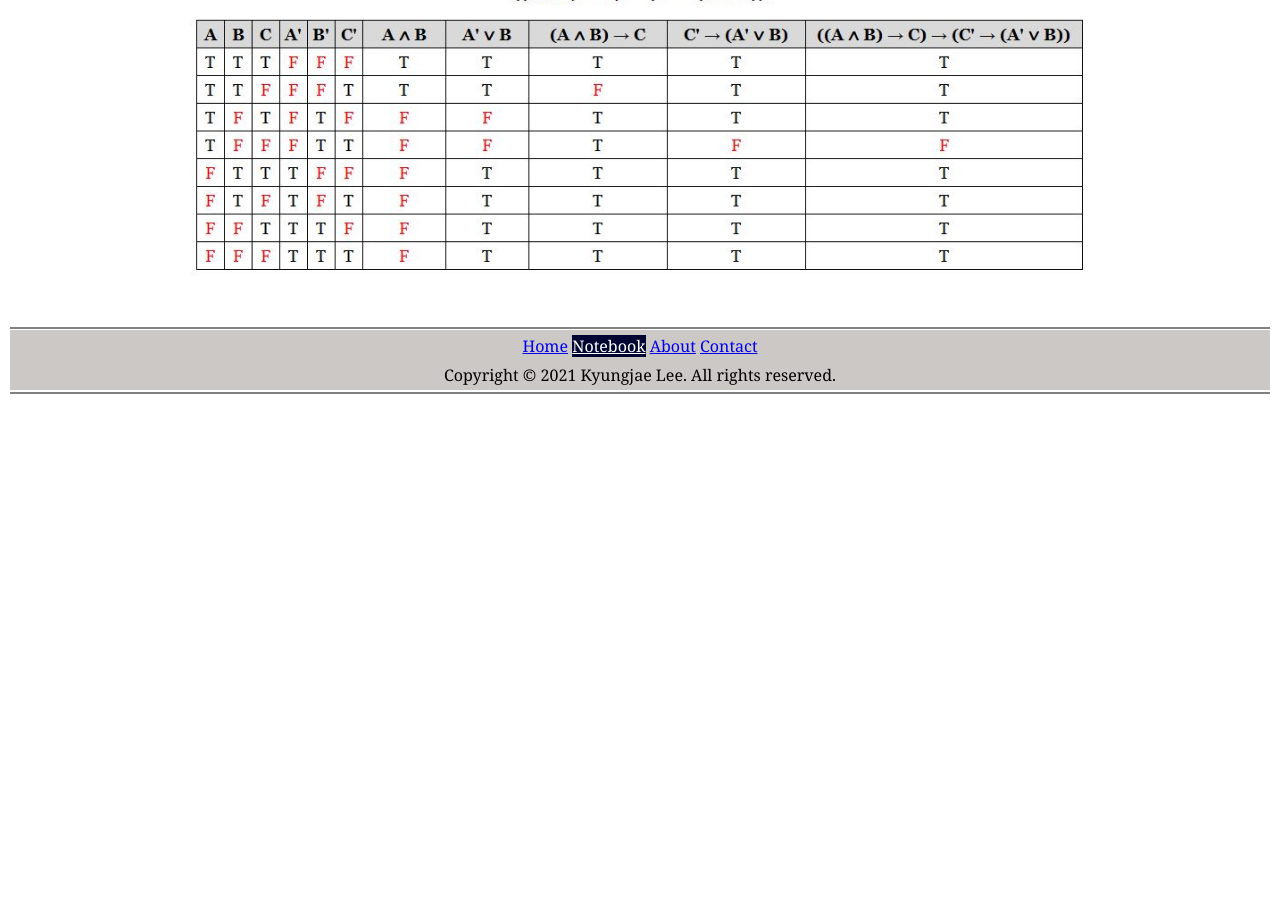
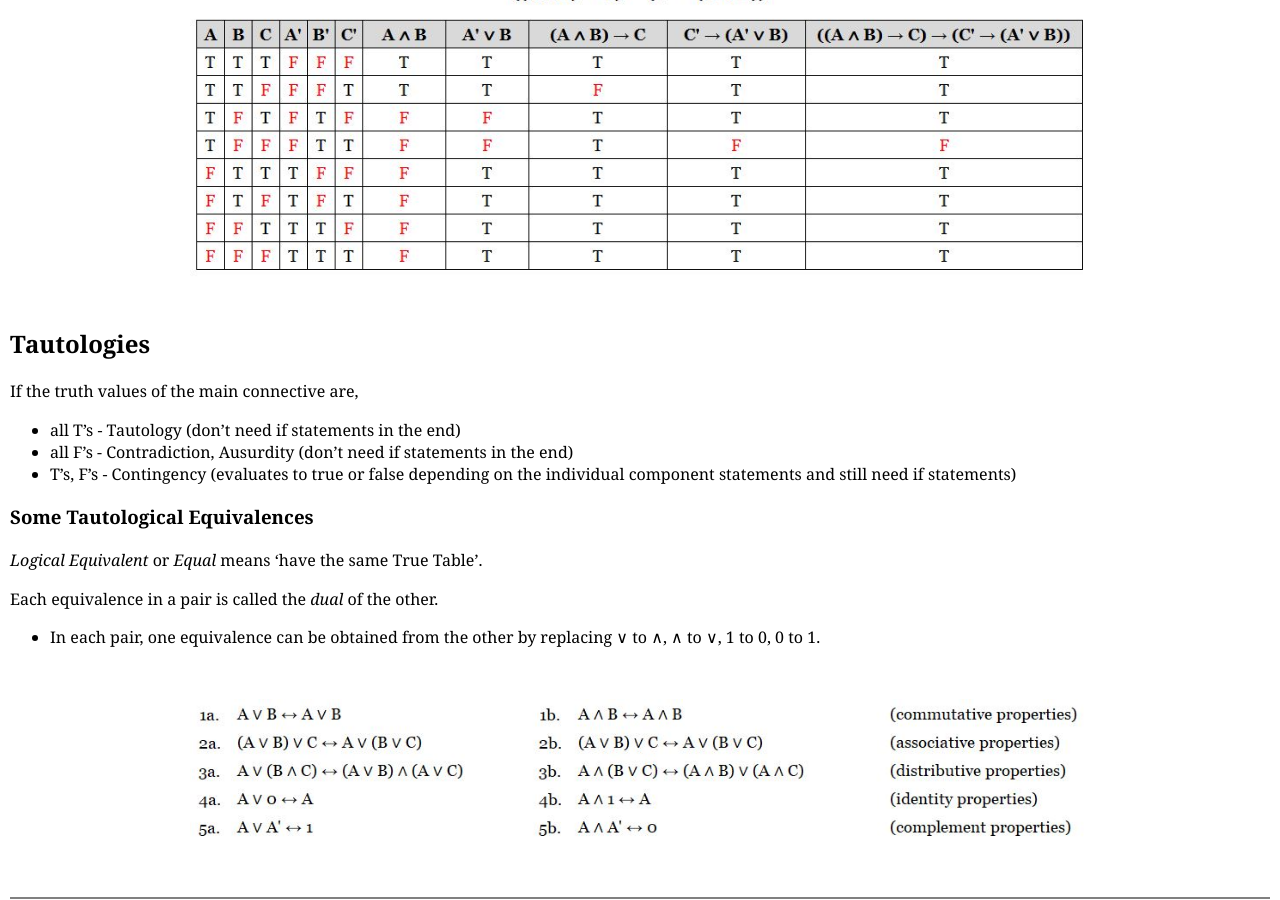
Before and after one commit to kyungjae-lee/kyungjae-lee.github.io, a Jekyll site: the page built from _posts/discrete-structures/2021-08-23-statements-symbolic-representation-and-tautologies.md, in a window 1280 px wide and 900 px high, scrolled down 3941 px. Built offline with Jekyll 4.4.1, drawn with Linux system fonts in a browser that asks for light colours; before the commit the page ends 4346 px from its top, so only the background shows below that.

Commit message:
Update 'statements-symbolic-representation-and-tautologies' notes

```diff
--- a/_posts/discrete-structures/2021-08-23-statements-symbolic-representation-and-tautologies.md
+++ b/_posts/discrete-structures/2021-08-23-statements-symbolic-representation-and-tautologies.md
@@ -88,3 +88,22 @@ The total number of rows in a truth table for *n* statement letters is 2^*n*.
 ### Example
 
 ![truth-table-of-compound-statements]({{site.baseurl}}/img/discrete-structures/truth-table-of-compound-statements.jpg){:.inline-img-w900}
+
+
+## Tautologies
+
+If the truth values of the main connective are,
+* all T's - Tautology (don't need if statements in the end)
+* all F's - Contradiction, Ausurdity (don't need if statements in the end)
+* T's, F's - Contingency (evaluates to true or false depending on the
+  individual component statements and still need if statements)
+
+### Some Tautological Equivalences
+
+*Logical Equivalent* or *Equal* means 'have the same True Table'.
+
+Each equivalence in a pair is called the *dual* of the other.
+* In each pair, one equivalence can be obtained from the other by replacing
+∨ to ∧, ∧ to ∨, 1 to 0, 0 to 1.
+
+![tautological-equivalence]({{site.baseurl}}/img/discrete-structures/tautological-equivalence.jpg){:.inline-img-w900}
```
Also changed, not shown: img/discrete-structures/tautological-equivalence.jpg (added), 1 other file.
